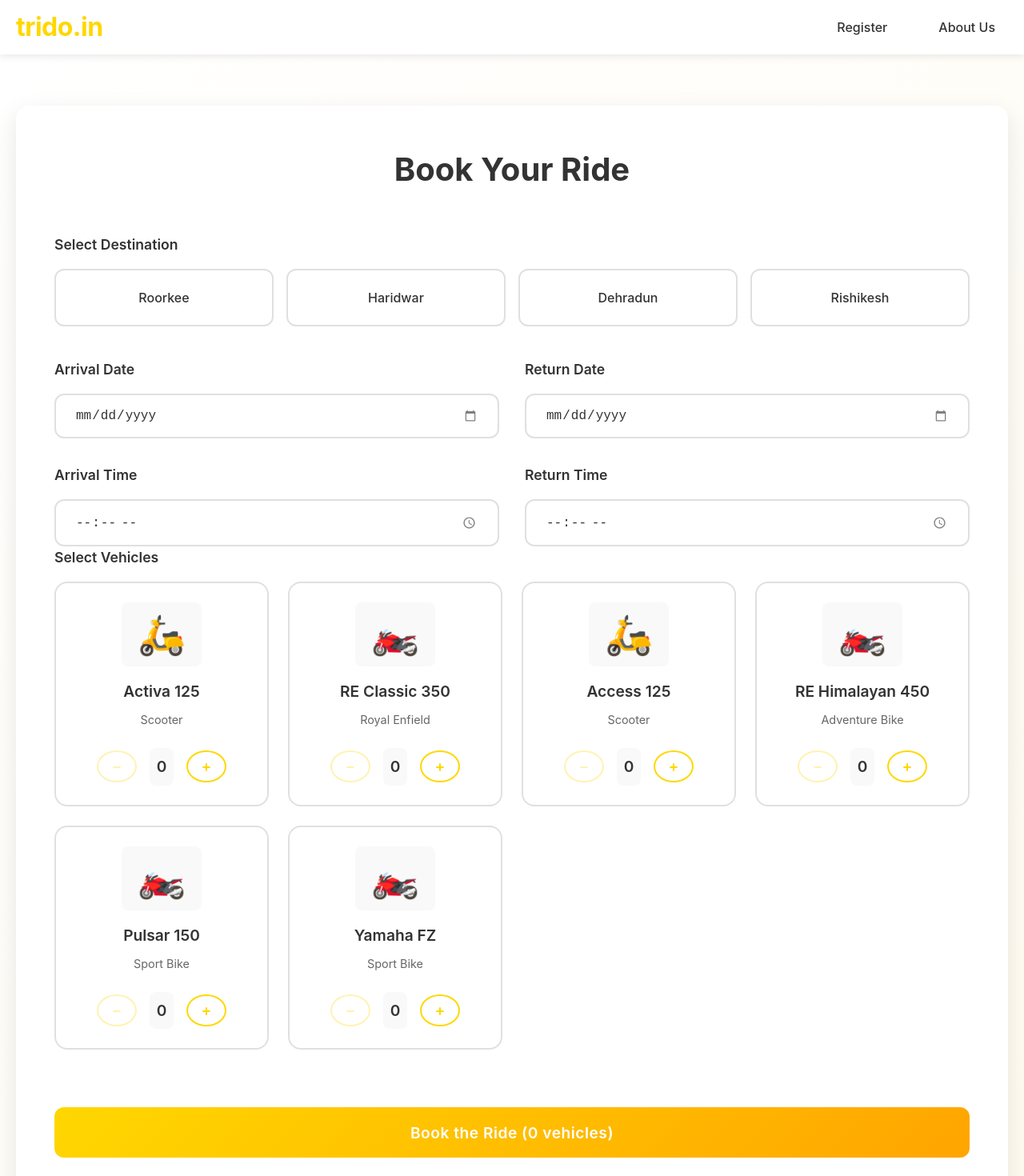
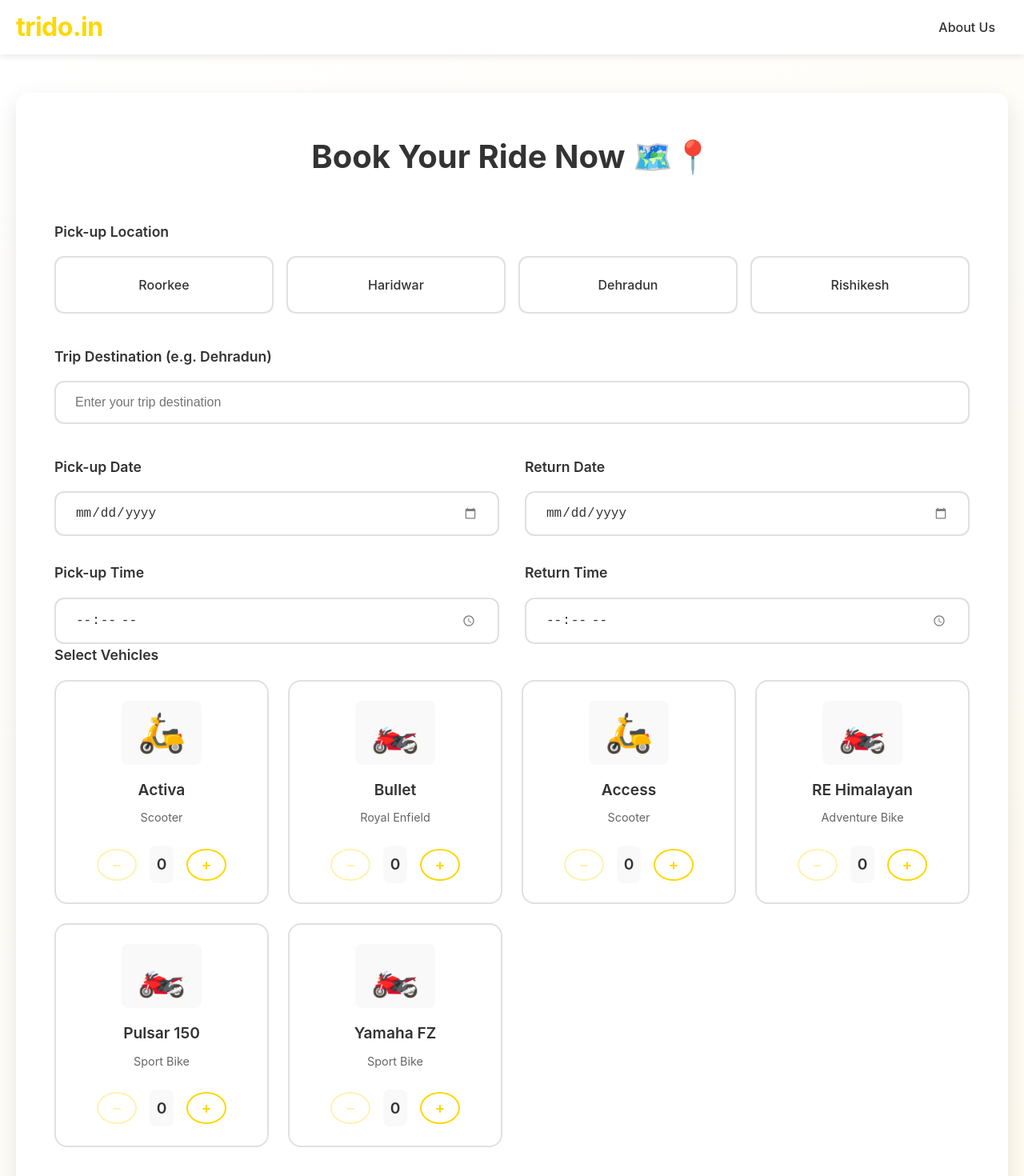
Before and after one commit to hitesh264/trido-rental, a React (Vite) app in the folder trido/: page / in a window 1280 px wide. Shown: the top 1470 px of the page at 80% size. Built offline with nearby package versions, Linux system fonts and the light colour scheme.

Commit message:
added new features, registration and confirmation

```diff
--- a/trido/src/App.css
+++ b/trido/src/App.css
@@ -1,3 +1,4 @@
+/* Reset and Base Styles */
 /* Reset and Base Styles */
 * {
   margin: 0;
@@ -73,7 +74,7 @@ body {
 /* Main Content */
 .main {
   min-height: 80vh;
-  padding: 4rem 0;
+  padding: 3rem 0 4rem 0;
   background: linear-gradient(135deg, #fff 0%, #fffbf0 100%);
   width: 100%;
 }
@@ -361,11 +362,22 @@ body {
   transition: all 0.3s ease;
   margin: 0.5rem;
   width: 100%;
+  position: relative;
+  display: flex;
+  align-items: center;
+  justify-content: center;
 }
 
 .btn-primary:hover {
   transform: translateY(-2px);
   box-shadow: 0 6px 20px rgba(255, 215, 0, 0.3);
+}
+
+.btn-primary:disabled {
+  opacity: 0.7;
+  cursor: not-allowed;
+  transform: none;
+  box-shadow: none;
 }
 
 .btn-secondary {
@@ -387,15 +399,35 @@ body {
   color: #FFD700;
 }
 
+/* Loading Spinner */
+.loading-spinner {
+  width: 20px;
+  height: 20px;
+  border: 2px solid transparent;
+  border-top: 2px solid #ffffff;
+  border-radius: 50%;
+  animation: spin 1s linear infinite;
+  margin-right: 10px;
+}
+
+@keyframes spin {
+  0% { transform: rotate(0deg); }
+  100% { transform: rotate(360deg); }
+}
+
 /* Register Page */
 .register-page {
   min-height: 100vh;
+  width: 100vw;
+  position: fixed;
+  top: 0;
+  left: 0;
   display: flex;
   align-items: center;
   justify-content: center;
   background: linear-gradient(135deg, #fff 0%, #fffbf0 100%);
   padding: 2rem;
-  width: 100%;
+  z-index: 2000;
 }
 
 .register-content {
@@ -424,12 +456,16 @@ body {
 /* Confirmation Page */
 .confirmation-page {
   min-height: 100vh;
+  width: 100vw;
+  position: fixed;
+  top: 0;
+  left: 0;
   display: flex;
   align-items: center;
   justify-content: center;
   background: linear-gradient(135deg, #fff 0%, #fffbf0 100%);
   padding: 2rem;
-  width: 100%;
+  z-index: 2000;
 }
 
 .confirmation-content {
--- a/trido/src/App.jsx
+++ b/trido/src/App.jsx
@@ -1,5 +1,4 @@
-import React, { useState } from 'react';
-import { Helmet } from 'react-helmet';
+import React, { useState, useEffect } from 'react';
 import './App.css';
 import axios from 'axios';
 
@@ -7,8 +6,10 @@ function App() {
   const [isRegistered, setIsRegistered] = useState(false);
   const [showRegister, setShowRegister] = useState(false);
   const [showBookingConfirmation, setShowBookingConfirmation] = useState(false);
+  const [isLoading, setIsLoading] = useState(false);
   const [formData, setFormData] = useState({
-    destination: '',
+    pickupLocation: '',
+    tripDestination: '',
     arrivalDate: '',
     returnDate: '',
     arrivalTime: '',
@@ -21,12 +22,25 @@ function App() {
     phone: ''
   });
 
-  const destinations = ['Roorkee', 'Haridwar', 'Dehradun', 'Rishikesh'];
+  // Prevent body scroll when modals are open
+  useEffect(() => {
+    if (showRegister || showBookingConfirmation) {
+      document.body.style.overflow = 'hidden';
+    } else {
+      document.body.style.overflow = 'unset';
+    }
+
+    return () => {
+      document.body.style.overflow = 'unset';
+    };
+  }, [showRegister, showBookingConfirmation]);
+
+  const pickupLocations = ['Roorkee', 'Haridwar', 'Dehradun', 'Rishikesh'];
   const vehicles = [
-    { name: 'Activa 125', emoji: '🛵', type: 'Scooter' },
-    { name: 'RE Classic 350', emoji: '🏍️', type: 'Royal Enfield' },
-    { name: 'Access 125', emoji: '🛵', type: 'Scooter' },
-    { name: 'RE Himalayan 450', emoji: '🏍️', type: 'Adventure Bike' },
+    { name: 'Activa', emoji: '🛵', type: 'Scooter' },
+    { name: 'Bullet', emoji: '🏍️', type: 'Royal Enfield' },
+    { name: 'Access', emoji: '🛵', type: 'Scooter' },
+    { name: 'RE Himalayan', emoji: '🏍️', type: 'Adventure Bike' },
     { name: 'Pulsar 150', emoji: '🏍️', type: 'Sport Bike' },
     { name: 'Yamaha FZ', emoji: '🏍️', type: 'Sport Bike' }
   ];
@@ -81,10 +95,11 @@ function App() {
   };
 
   const handleBookRide = async () => {
-    const { destination, arrivalDate, returnDate, arrivalTime, returnTime, vehicles } = formData;
+    const { pickupLocation, tripDestination, arrivalDate, returnDate, arrivalTime, returnTime, vehicles } = formData;
 
     // Check if all required fields are filled
-    const isFormValid = destination &&
+    const isFormValid = pickupLocation &&
+                       tripDestination &&
                        arrivalDate &&
                        returnDate &&
                        arrivalTime &&
@@ -102,13 +117,15 @@ function App() {
     }
 
     if (isRegistered) {
+      setIsLoading(true);
       try {
-        await axios.post('https://sheetdb.ioc', {
+        await axios.post('https://sheetdb.io/api/v1/767du28gefx9c', {
           data: [{
             name: registerData.name,
             email: registerData.email,
             phone: registerData.phone,
-            destination,
+            pickupLocation,
+            tripDestination,
             arrivalDate: formatDateForSheet(arrivalDate),
             returnDate: formatDateForSheet(returnDate),
             arrivalTime: formatTimeForSheet(arrivalTime),
@@ -117,8 +134,10 @@ function App() {
             totalVehicles: getTotalVehicles()
           }]
         });
+        setIsLoading(false);
         setShowBookingConfirmation(true);
       } catch (error) {
+        setIsLoading(false);
         console.error(error);
         alert('There was an error saving your booking.');
       }
@@ -129,20 +148,22 @@ function App() {
 
   const handleRegister = async () => {
     const { name, email, phone } = registerData;
-    const { destination, arrivalDate, returnDate, arrivalTime, returnTime, vehicles } = formData;
+    const { pickupLocation, tripDestination, arrivalDate, returnDate, arrivalTime, returnTime, vehicles } = formData;
 
     if (!name || !email || !phone) {
       alert('Please fill in all registration fields');
       return;
     }
 
+    setIsLoading(true);
     try {
       await axios.post('https://sheetdb.io/api/v1/767du28gefx9c', {
         data: [{
           name,
           email,
           phone,
-          destination,
+          pickupLocation,
+          tripDestination,
           arrivalDate: formatDateForSheet(arrivalDate),
           returnDate: formatDateForSheet(returnDate),
           arrivalTime: formatTimeForSheet(arrivalTime),
@@ -151,10 +172,12 @@ function App() {
           totalVehicles: getTotalVehicles()
         }]
       });
+      setIsLoading(false);
       setIsRegistered(true);
       setShowRegister(false);
       setShowBookingConfirmation(true);
     } catch (error) {
+      setIsLoading(false);
       console.error(error);
       alert('There was an error saving your registration.');
     }
@@ -176,7 +199,8 @@ function App() {
             onClick={() => {
               setShowBookingConfirmation(false);
               setFormData({
-                destination: '',
+                pickupLocation: '',
+                tripDestination: '',
                 arrivalDate: '',
                 returnDate: '',
                 arrivalTime: '',
@@ -219,12 +243,24 @@ function App() {
               onChange={(e) => handleRegisterChange('phone', e.target.value)}
               className="form-input"
             />
-            <button className="btn-primary" onClick={handleRegister}>
-              Register & Book Ride
+            <button
+              className="btn-primary"
+              onClick={handleRegister}
+              disabled={isLoading}
+            >
+              {isLoading ? (
+                <>
+                  <div className="loading-spinner"></div>
+                  Registering...
+                </>
+              ) : (
+                'Register & Book Ride'
+              )}
             </button>
             <button
               className="btn-secondary"
               onClick={() => setShowRegister(false)}
+              disabled={isLoading}
             >
               Back
             </button>
@@ -234,17 +270,7 @@ function App() {
     );
   }
 
-
-    return (
-  <>
-    <Helmet>
-      <title>Trido.in - Premier Bike Rental Service in Uttarakhand</title>
-      <meta
-        name="description"
-        content="Book scooters and bikes easily in Roorkee, Haridwar, Dehradun, and Rishikesh."
-      />
-    </Helmet>
-
+  return (
     <div className="App">
       <header className="header">
         <div className="container">
@@ -252,12 +278,6 @@ function App() {
             <h1>trido.in</h1>
           </div>
           <nav className="nav">
-            <button
-              className="nav-link"
-              onClick={() => setShowRegister(true)}
-            >
-              Register
-            </button>
             <button
               className="nav-link"
               onClick={scrollToAbout}
@@ -271,27 +291,38 @@ function App() {
       <main className="main">
         <div className="container">
           <div className="booking-section">
-            <h2 className="section-title">Book Your Ride</h2>
+            <h2 className="section-title">Book Your Ride Now 🗺️📍</h2>
 
             <div className="form-group">
-              <label className="form-label">Select Destination</label>
+              <label className="form-label">Pick-up Location</label>
               <div className="destination-grid">
-                {destinations.map((dest) => (
+                {pickupLocations.map((location) => (
                   <button
-                    key={dest}
-                    className={`destination-card ${formData.destination === dest ? 'selected' : ''}`}
-                    onClick={() => handleFormChange('destination', dest)}
+                    key={location}
+                    className={`destination-card ${formData.pickupLocation === location ? 'selected' : ''}`}
+                    onClick={() => handleFormChange('pickupLocation', location)}
                   >
-                    {dest}
+                    {location}
                   </button>
                 ))}
               </div>
             </div>
 
+            <div className="form-group">
+              <label className="form-label">Trip Destination (e.g. Dehradun)</label>
+              <input
+                type="text"
+                className="form-input"
+                placeholder="Enter your trip destination"
+                value={formData.tripDestination}
+                onChange={(e) => handleFormChange('tripDestination', e.target.value)}
+              />
+            </div>
+
             <div className="date-time-section">
               <div className="date-section">
                 <div className="form-group">
-                  <label className="form-label">Arrival Date</label>
+                  <label className="form-label">Pick-up Date</label>
                   <input
                     type="date"
                     className="form-input"
@@ -314,7 +345,7 @@ function App() {
 
               <div className="time-section">
                 <div className="form-group">
-                  <label className="form-label">Arrival Time</label>
+                  <label className="form-label">Pick-up Time</label>
                   <input
                     type="time"
                     className="form-input"
@@ -375,8 +406,19 @@ function App() {
               )}
             </div>
 
-            <button className="btn-book" onClick={handleBookRide}>
-              Book the Ride ({getTotalVehicles()} vehicle{getTotalVehicles() !== 1 ? 's' : ''})
+            <button
+              className="btn-book"
+              onClick={handleBookRide}
+              disabled={isLoading}
+            >
+              {isLoading ? (
+                <>
+                  <div className="loading-spinner"></div>
+                  Processing...
+                </>
+              ) : (
+                `Book the Ride (${getTotalVehicles()} vehicle${getTotalVehicles() !== 1 ? 's' : ''})`
+              )}
             </button>
           </div>
         </div>
@@ -387,19 +429,18 @@ function App() {
           <div className="footer-content">
             <div className="footer-section">
               <h3>About Us</h3>
-              <p>Welcome to Trido.in - your premier bike rental service across Uttarakhand. We provide high-quality bikes and scooters for your travel adventures.</p>
+              <p>Welcome to Trido.in - your premier bike rental service across Uttarakhand. We provide high-quality bikes and scooters for your travel adventures at affordable prices. <br/>
+              Made with 💗 by students at IIT Roorkee.</p>
             </div>
             <div className="footer-section">
               <h3>Contact Us</h3>
-              <p>Email: tridorentals@gmail.com<br/>Phone: +91 7597464179<br/>Address: Roorkee, Uttarakhand, India</p>
+              <p>Email: tridorentals@gmail.com<br/>Phone: +91 75974 64179<br/>Address: Roorkee, Uttarakhand, India</p>
             </div>
           </div>
         </div>
       </footer>
     </div>
-  </>
-);
-
+  );
 }
 
 export default App;
```
